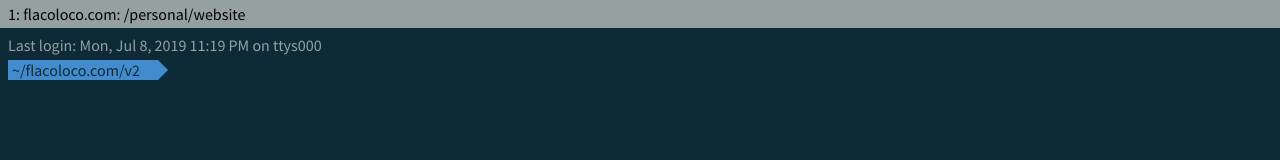
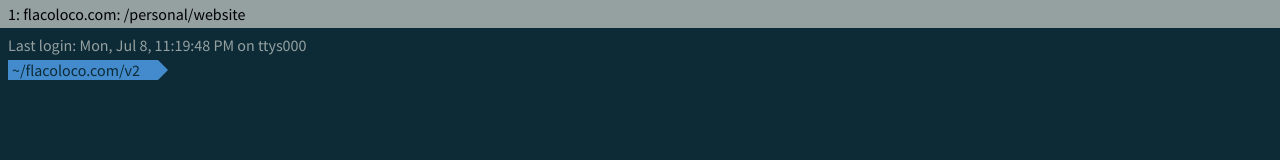
Before and after one commit to flacoloco/flacoloco.com-v2, a React app: page / in a window 1280 px wide. Shown: the top 160 px of the page. Built offline with nearby package versions, Linux system fonts and the light colour scheme.

Commit message:
React and storybook updated. Moment replaced by Luxon

```diff
--- a/src/Terminal/Terminal.jsx
+++ b/src/Terminal/Terminal.jsx
@@ -4,7 +4,7 @@
   useRef,
   useState,
 } from 'react'
-import moment from 'moment'
+import { DateTime, Settings } from 'luxon'
 import uuidv4 from 'uuid/v4'
 
 import {
@@ -23,6 +23,7 @@
 
 import data from './data.json'
 
+Settings.defaultLocale = 'us'
 const Path = () => (
   <PathContainer>
     <PathBody>~/flacoloco.com/v2</PathBody>
@@ -47,9 +48,17 @@
   const inputRef = useRef()
   const consoleRef = useRef()
 
-  moment.locale('en-GB')
-  const today = moment().format('llll')
-
+  const f = {
+    weekday: 'short',
+    month: 'short',
+    day: 'numeric',
+    hour: 'numeric',
+    minute: 'numeric',
+    second: 'numeric',
+  }
+  const dt = DateTime.local()
+  dt.setZone('Europe/London')
+  const today = dt.toLocaleString(f)
   const onClickOutside = () => inputRef.current.focus()
 
   useEffect(onClickOutside, [])
```
Also changed, not shown: package.json (+8 -6 lines), 2 other files (tests, documents, lock files or other folders).
